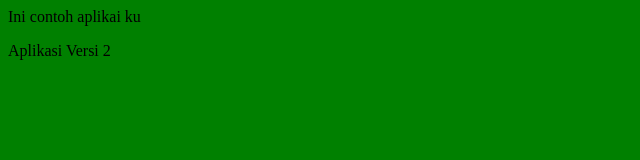
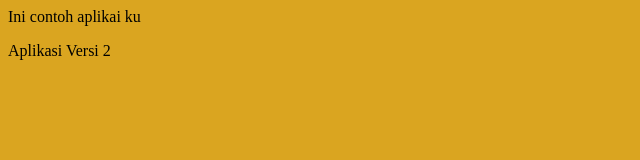
Before and after one commit to endroprimarya/web-end, a plain HTML site: page apps-end/index.html in a window 1280 px wide. Shown: the whole page, without its empty margins (0-640 px from the left). Drawn offline with Linux system fonts and the light colour scheme.

Commit message:
ganti gb gold

```diff
--- a/apps-end/style/style.css
+++ b/apps-end/style/style.css
@@ -1,3 +1,3 @@
 body{
-    background-color: green;
+    background-color: goldenrod;
 }
```
